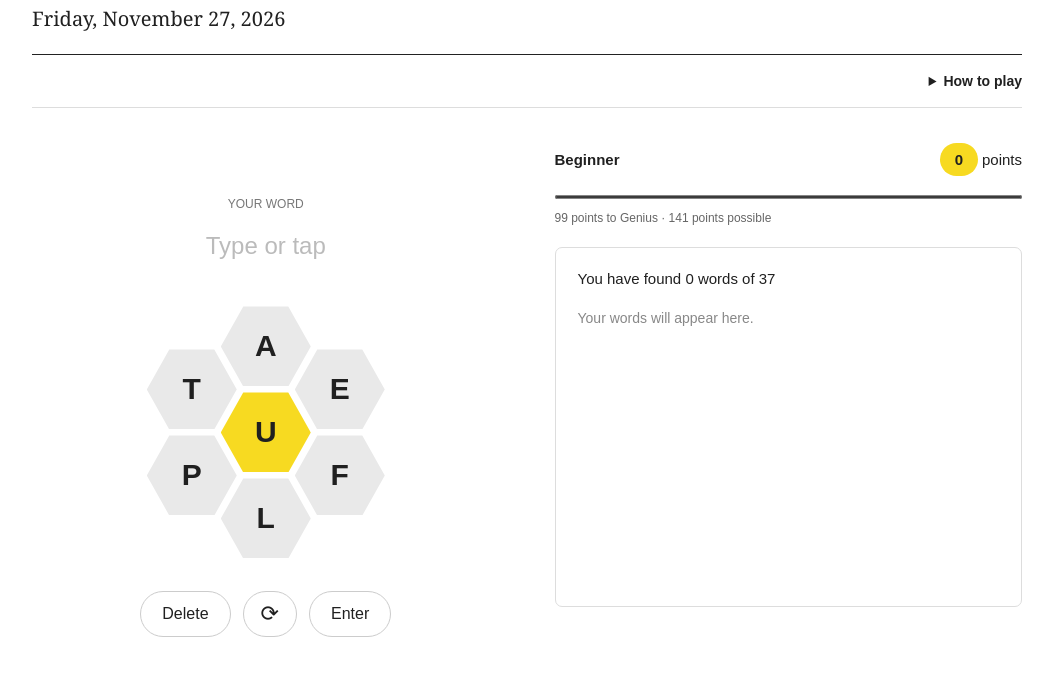
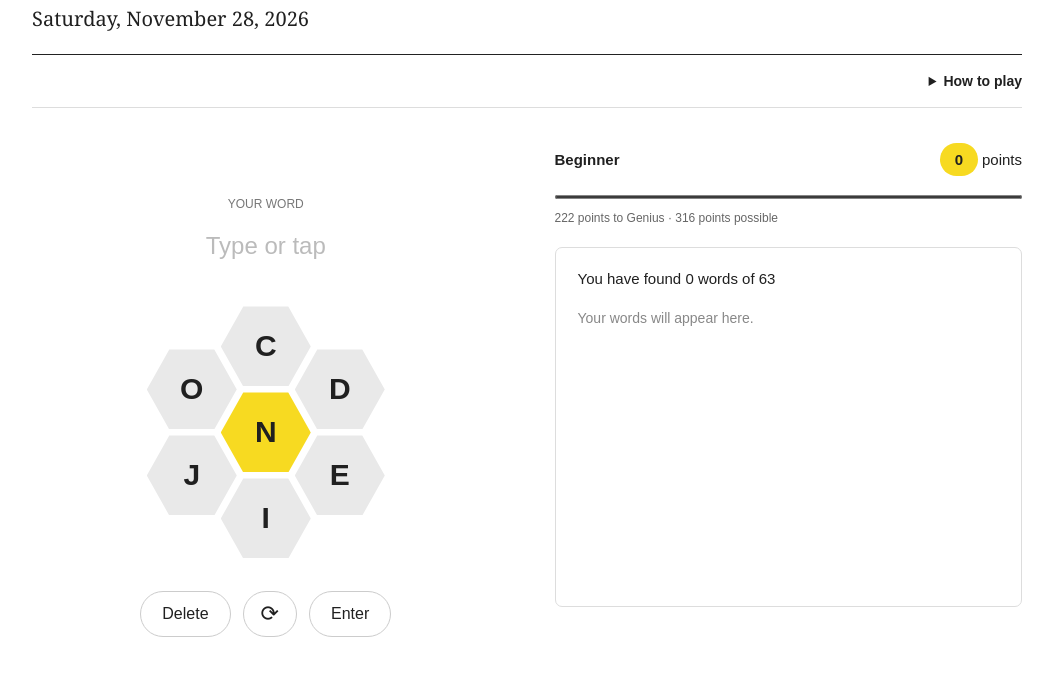
Before and after one commit to kingstarcat/spellingbee, a plain HTML site: page index.html in a window 1280 px wide. Shown: the part 92-768 px from the top of the page, without its empty margins (113-1166 px from the left). Drawn offline with Linux system fonts and the light colour scheme.

Commit message:
puzzle 2026-11-28

```diff
--- a/index.html
+++ b/index.html
@@ -85,7 +85,7 @@
     </div>
     <noscript>Enable JavaScript to play.</noscript>
   </main>
-  <script type="application/json" id="puzzle-data">{"date": "2026-11-27", "centerLetter": "u", "outerLetters": ["a", "e", "f", "l", "p", "t"], "answers": ["plateful", "epaulet", "fateful", "fault", "flauta", "flue", "fluff", "flute", "fuel", "full", "letup", "luau", "luff", "lull", "lulu", "lute", "luteal", "plateau", "puff", "pule", "pull", "pullet", "pulp", "pupa", "pupae", "pupal", "pupate", "puppet", "putt", "taupe", "taut", "tuffet", "tuft", "tulle", "tutee", "tutu", "ululate"], "pangrams": ["plateful"]}</script>
+  <script type="application/json" id="puzzle-data">{"date": "2026-11-28", "centerLetter": "n", "outerLetters": ["c", "d", "e", "i", "j", "o"], "answers": ["conjoined", "cocoon", "cocooned", "codeine", "codon", "coin", "coincide", "coincided", "coincidence", "coined", "concede", "conceded", "condo", "condone", "condoned", "cone", "coned", "conic", "conjoin", "conned", "denied", "dine", "dined", "dino", "djinn", "djinni", "done", "donee", "donned", "encode", "encoded", "ended", "enjoin", "enjoined", "icon", "iconic", "incidence", "indeed", "indie", "innie", "innocence", "iodine", "ionic", "jinn", "jinni", "join", "joined", "need", "needed", "nene", "neocon", "neon", "nice", "niece", "nine", "nodded", "node", "nonce", "none", "noon", "odeon", "once", "onion"], "pangrams": ["conjoined"]}</script>
   <script>
     'use strict';
     const puzzle = JSON.parse(document.getElementById('puzzle-data').textContent);
```
